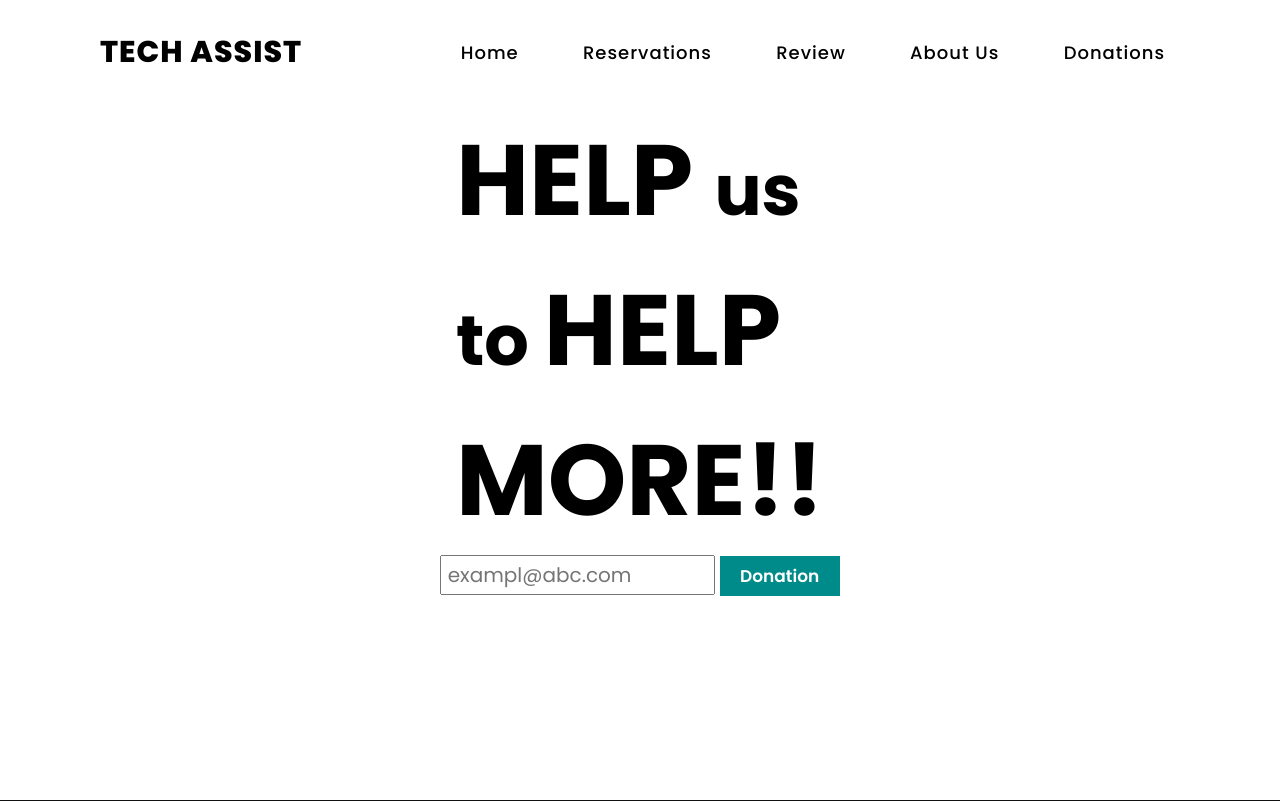
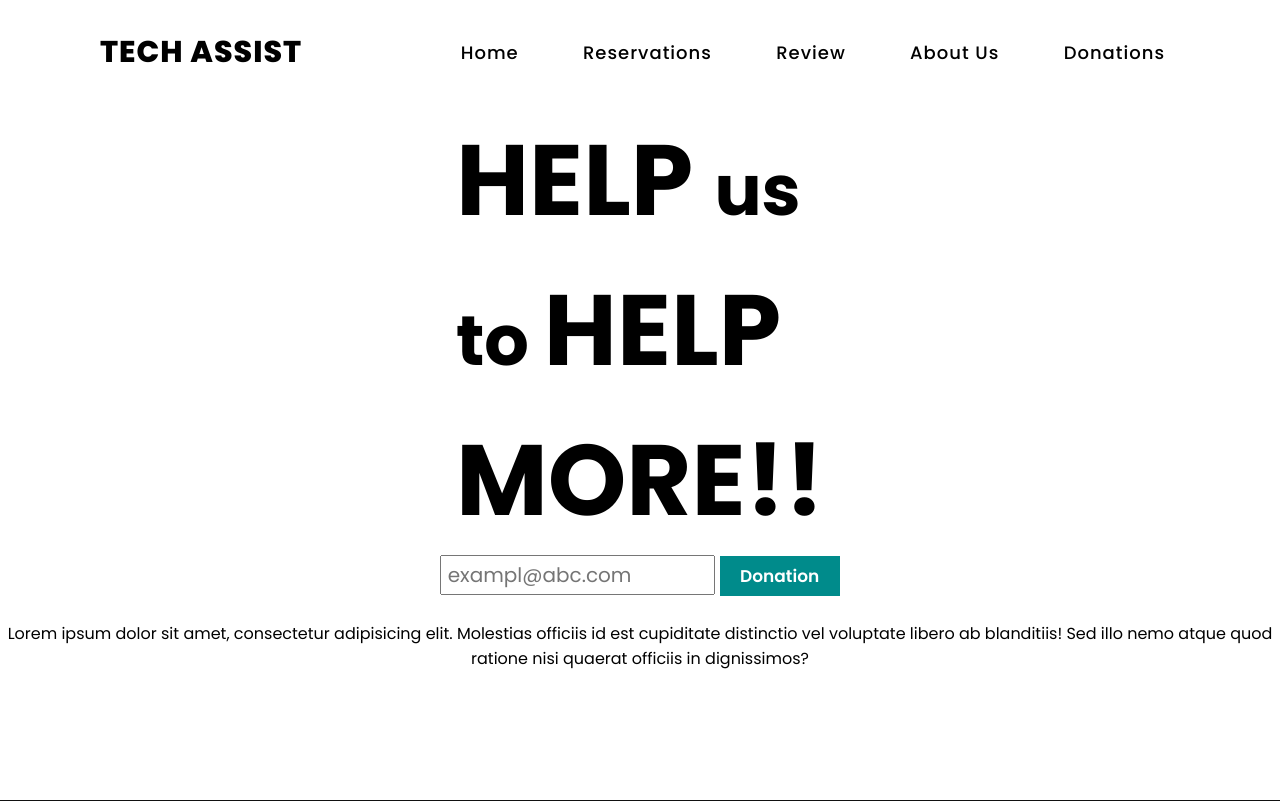
Before and after one commit to lakshithaonline/Tech-Assist, a PHP site: page /donation.html in a window 1280 px wide. Shown: the top 801 px of the page. Run offline with PHP 8.4, Linux system fonts and the light colour scheme; some libraries are stand-ins or nearby versions.

Commit message:
wording under donation part

```diff
--- a/donation.css
+++ b/donation.css
@@ -113,6 +113,11 @@ header .navigation a:hover{
   background-position: 100%;
   color: darkcyan;
   background-color: #fff;
+}
+/*donation content*/
+.dn-content{
+  text-align: center;
+  margin-top: 25px;
 }
 
 /*Donation area*/
--- a/donation.html
+++ b/donation.html
@@ -34,6 +34,10 @@
                 <input type="button" class="dnbtn" value="Donation">
             </div>
 
+            <div class="dn-content">
+                <p>Lorem ipsum dolor sit amet, consectetur adipisicing elit. Molestias officiis id est cupiditate distinctio vel voluptate libero ab blanditiis! Sed illo nemo atque quod ratione nisi quaerat officiis in dignissimos?</p>
+                </div>
+
             </section>
 
 
```
